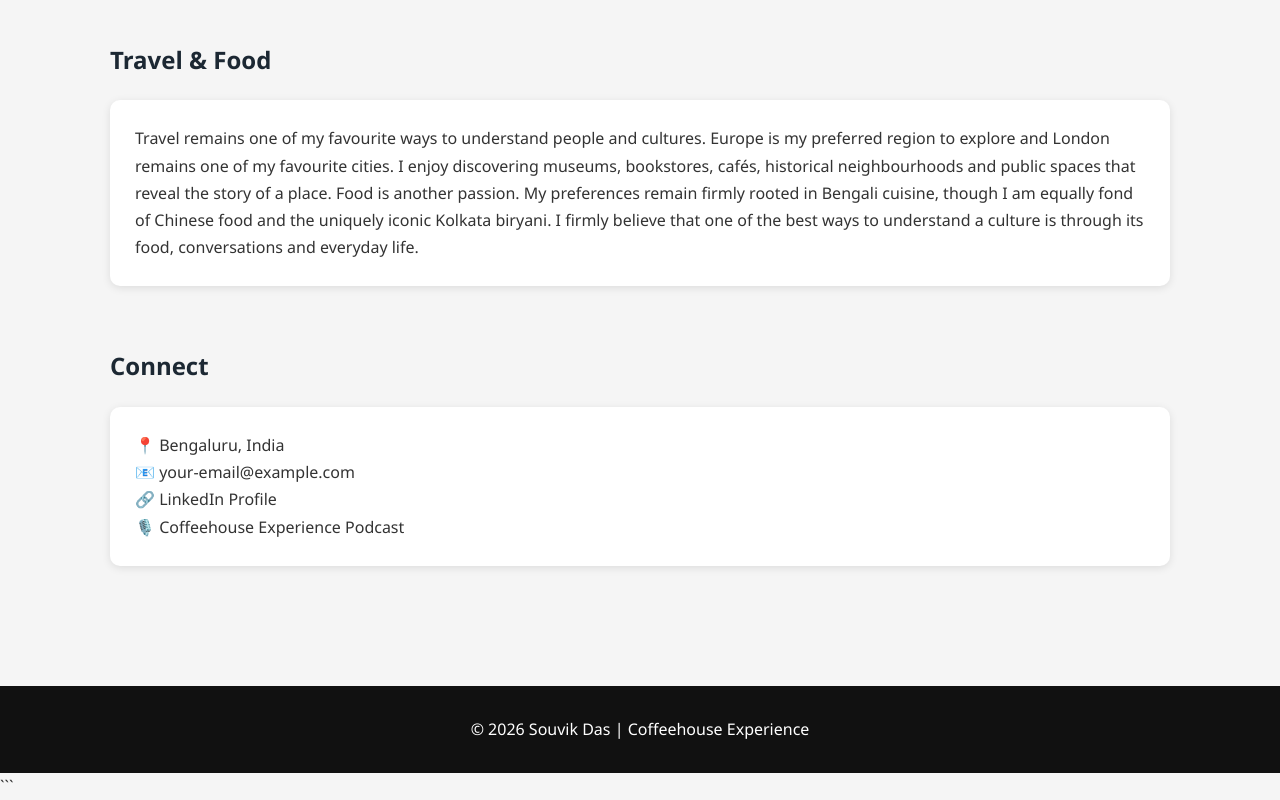
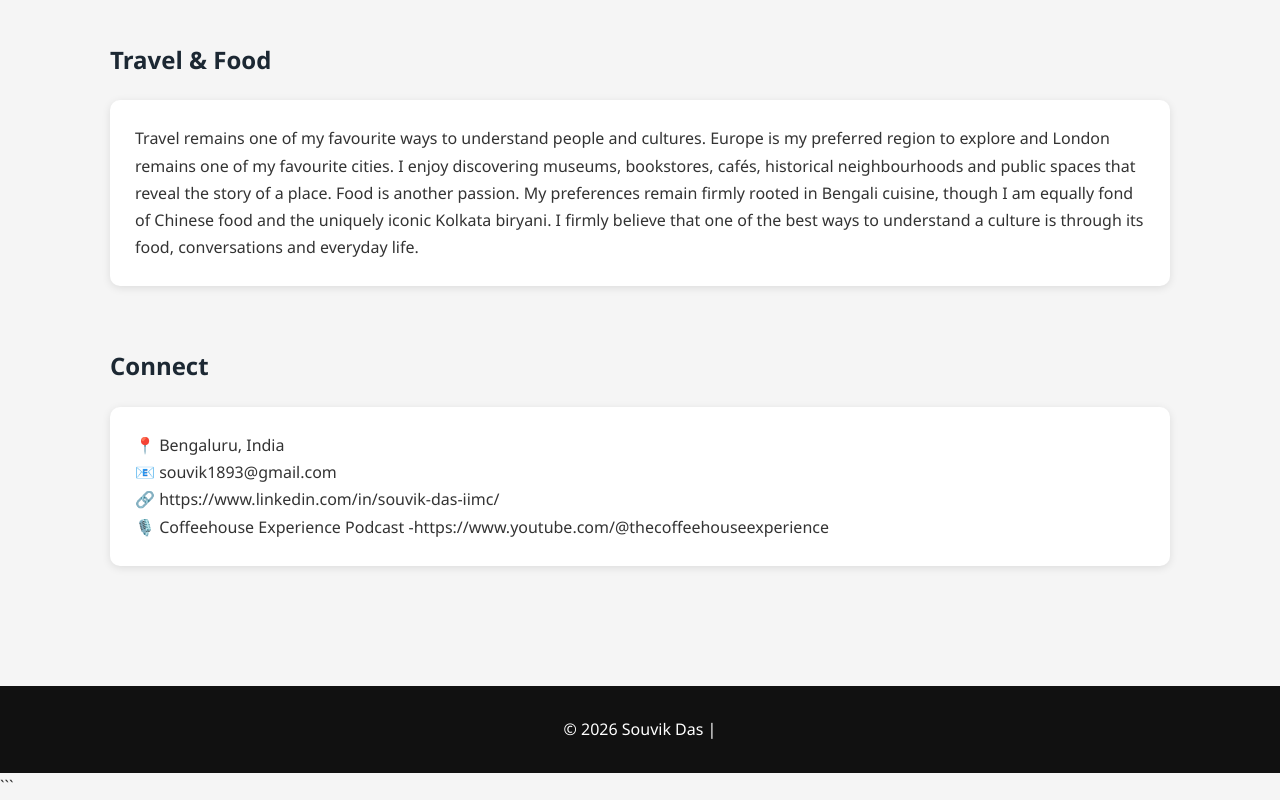
Before and after one commit to souvik1893-ai/souvikdas.github.io, a plain HTML site: page index.html in a window 1280 px wide. Shown: the part 1777-2577 px from the top of the page. Drawn offline with Linux system fonts and the light colour scheme.

Commit message:
Update index.html

```diff
--- a/index.html
+++ b/index.html
@@ -5,7 +5,7 @@
 <meta charset="UTF-8">
 <meta name="viewport" content="width=device-width, initial-scale=1.0">
 
-<title>Souvik Das | Coffeehouse Experience</title>
+<title>Souvik Das | A slice of life</title>
 
 <style>
 
@@ -148,7 +148,7 @@ Vedanta Explorer | Proud Bengali from Kolkata
 
 Hello and welcome to my corner of the internet.
 
-I am Souvik Das, a program management professional currently working in the aerospace sector. Over the years, I have had the opportunity to work with organizations such as Airbus, Alstom and Accenture, contributing to programs and projects spanning engineering, digital services, technology and business transformation.
+I am Souvik Das, a program management professional currently working in the aerospace sector in Digital services. Over the years, I have had the opportunity to work with organizations such as Airbus, Alstom and Accenture, contributing to programs and projects spanning engineering, digital services, technology and business transformation.
 
 Professionally, I enjoy bringing structure to complexity and helping teams navigate large-scale initiatives. Personally, I am driven by curiosity.
 
@@ -172,7 +172,7 @@ This website is an extension of those interests—a place to share thoughts, art
 
 My career has taken me across multiple industries and geographies.
 
-I have worked with Accenture, Alstom and Airbus, primarily in program and project management roles. My experience spans digital services, engineering environments, transformation programs, stakeholder management and large-scale delivery initiatives.
+I have worked with Airbus,Accenture and Alston, primarily in program and project management & operation roles. My experience spans digital services, engineering environments, transformation programs, stakeholder management and large-scale delivery initiatives.
 
 What I enjoy most is working at the intersection of people, technology and business outcomes.
 
@@ -262,15 +262,15 @@ I firmly believe that one of the best ways to understand a culture is through it
 </p>
 
 <p>
-📧 your-email@example.com
+📧 souvik1893@gmail.com
 </p>
 
 <p>
-🔗 LinkedIn Profile
+🔗 https://www.linkedin.com/in/souvik-das-iimc/
 </p>
 
 <p>
-🎙️ Coffeehouse Experience Podcast
+🎙️ Coffeehouse Experience Podcast -https://www.youtube.com/@thecoffeehouseexperience
 </p>
 
 </div>
@@ -282,7 +282,7 @@ I firmly believe that one of the best ways to understand a culture is through it
 <footer>
 
 <p>
-© 2026 Souvik Das | Coffeehouse Experience
+© 2026 Souvik Das |
 </p>
 
 </footer>
```
